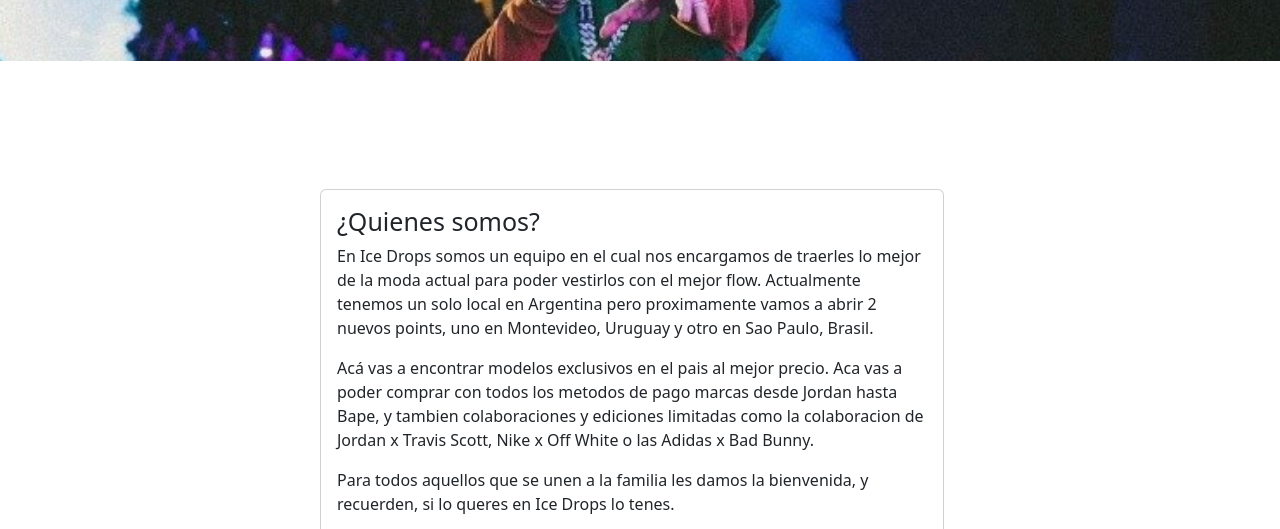
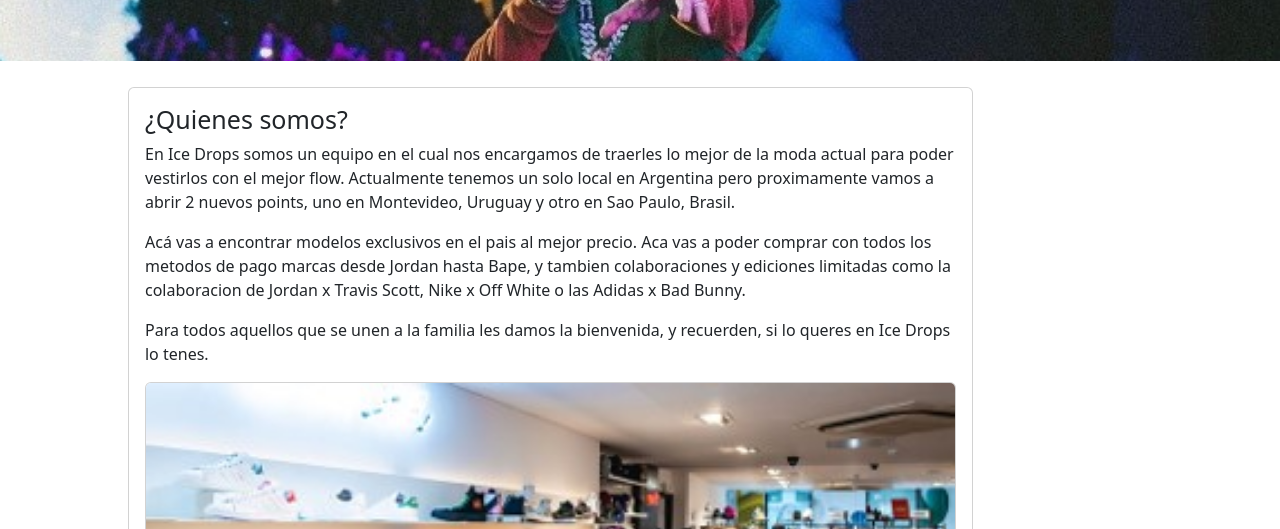
Before and after one commit to matiriquelmeluna/icedrops, a website: page pages/nosotros.html in a window 1280 px wide. Shown: the part 233-762 px from the top of the page. Drawn offline with nearby package versions, Linux system fonts and the light colour scheme; a web font is replaced by a local one.

Commit message:
correccion para ft de card 2

```diff
--- a/scss/pages/nosotros.scss
+++ b/scss/pages/nosotros.scss
@@ -10,10 +10,11 @@
 }
 /* main nosotros */
 .main-nos{
-    padding: 10%;
-    margin-left: 15%;
+    padding: 2%;
+    margin-left: 8%;
     #carta{
         width: 100%;
+
         .card-title{
             font-size: 25px;
         }
@@ -21,7 +22,7 @@
             height: 50%;
             width: 100%;
             .foto-tienda{
-                width: 100%;
+                width: 150px;
 
             }
 
```
Also changed, not shown: css/main.css, 1 other file.
